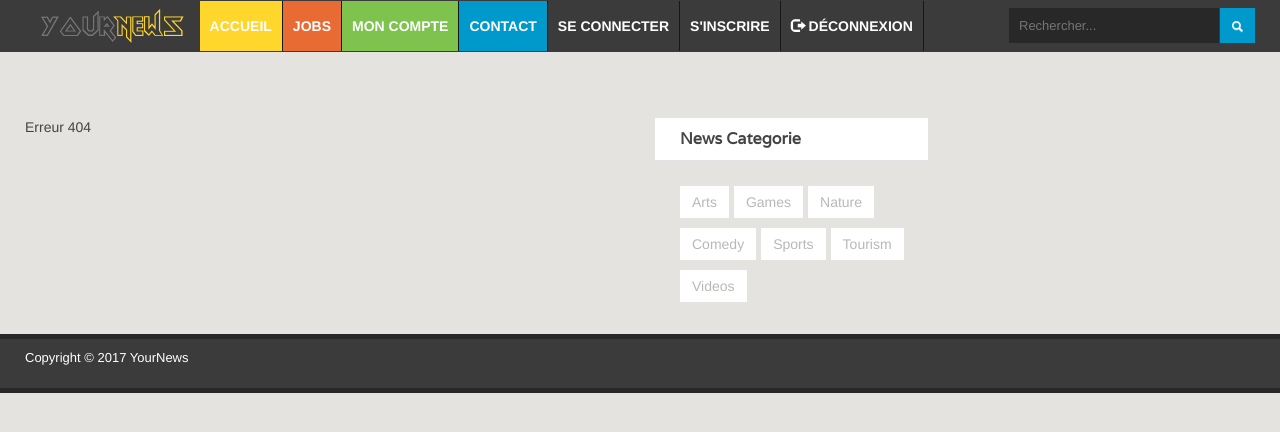
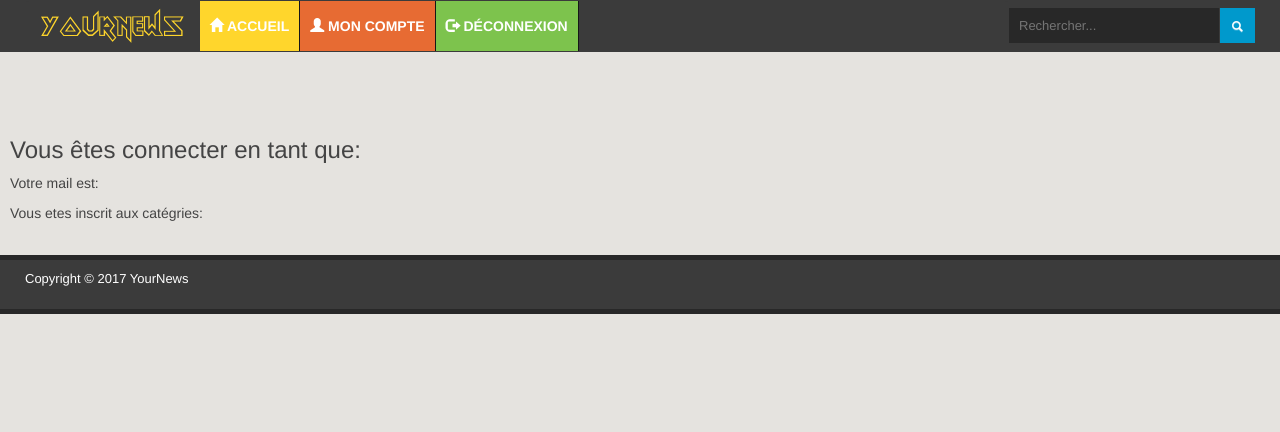
Before and after one commit to Thomasevano/NewsWebsite, a PHP site: page /account in a window 1280 px wide. Shown: the top 432 px of the page. Run offline with PHP 8.4, Linux system fonts and the light colour scheme; the visitor is signed in with stand-in values (Sample User, id 1).

Commit message:
Connexion,  header, session.class, account page, register

```diff
--- a/Controllers/404.php
+++ b/Controllers/404.php
@@ -1,3 +1,8 @@
-<div>
-    Erreur 404
-</div>
+<?php
+
+include ('Core/session.class.php');
+
+echo Session::setflash_link("Erreur 404 la page recherchée n'a pas été trouver", ". BASE_URL .", "danger");
+echo Session::flash_link();
+
+?>
--- /dev/null
+++ b/Controllers/account.php
@@ -0,0 +1,9 @@
+<?php
+
+if (isset($_SESSION['auth']) && $_SESSION['auth'] == true)
+{
+    echo "<h3>Vous êtes connecter en tant que: </h3>
+    <p>Votre mail est: </p>
+    <p>Vous etes inscrit aux catégries: </p>";
+}
+?>
--- a/Models/login.php
+++ b/Models/login.php
@@ -4,8 +4,8 @@
 {
     global $bdd;
 
-    $user = $bdd->prepare("SELECT id_u, login, mdp,level FROM user WHERE login=:login AND mdp=:mdp");
-    $user->bindValue(':login', $params['login'],PDO::PARAM_STR);
+    $user = $bdd->prepare("SELECT * FROM user WHERE mail=:mail AND mdp=:mdp");
+    $user->bindValue(':mail', $params['mail'],PDO::PARAM_STR);
     $user->bindValue(':mdp', sha1($params['mdp']),PDO::PARAM_STR); // mdp a cryter dans la bdd
     $user->execute();
     return $user->fetch();
--- a/Models/register.php
+++ b/Models/register.php
@@ -3,11 +3,11 @@
 {
     global $bdd;
 
-    $sql = "INSERT INTO user (login, mdp, mail) VALUES (:login,:mdp,:mail)";
+    $sql = "INSERT INTO user (mail, login, mdp) VALUES (:mail,:login,:mdp)";
     $requete = $bdd->prepare($sql);
+    $requete->bindParam(':mail', $_POST['mail']);
     $requete->bindParam(':login', $_POST['login']);
-    $requete->bindParam(':password', $_POST['mdp']);
-    $requete->bindParam(':mail', $_POST['mail']);
+    $requete->bindParam(':password', sha1($_POST['mdp']));
 
     $requete->execute();
 
--- a/Views/assets/css/structure.css
+++ b/Views/assets/css/structure.css
@@ -53,7 +53,7 @@
 #searchForm input[type="submit"]{background:url("img/btn_search.png") repeat scroll 0 0 rgba(0,0,0,0); border:0 none; float:right; font-size:0; height:35px; width:35px; -webkit-transition:all 0.5s; -o-transition:all 0.5s; transition:all 0.5s}
 #searchForm input[type="submit"]:hover{opacity:0.75}
 #contentbody{display:inline; float:left; padding:65px 0 22px; width:100%}
-.leftbar_content{float:left; display:inline; width:100%; min-height:200px}
+.leftbar_content{float:left; display:inline; width:100%;}
 .leftbar_content > h2{background:none repeat scroll 0 0 white; border-bottom:1px solid #e3e3e3; border-top:1px solid #e3e3e3; font-size:16px; font-weight:bold; margin:0 0 70px; padding:5px 25px; line-height:32px}
 .single_stuff{float:left; display:inline; width:100%; padding:0 15px; margin-bottom:30px}
 .single_stuff_img{float:left; display:inline; width:100%}
--- a/Views/header.php
+++ b/Views/header.php
@@ -21,6 +21,33 @@
 </div>
 <a class="scrollToTop" href="#"><i class="fa fa-angle-up"></i></a>
 <header id="header">
+    <!--<div class="container">
+        <nav class="navbar navbar-default" role="navigation">
+            <div class="container-fluid">
+                <div class="navbar-header">
+                    <button type="button" class="navbar-toggle collapsed" data-toggle="collapse" data-target="#navbar"
+                            aria-expanded="false" aria-controls="navbar"><span class="sr-only">Toggle navigation</span>
+                        <span class="icon-bar"></span> <span class="icon-bar"></span> <span class="icon-bar"></span>
+                    </button>
+                    <a class="navbar-brand" href="<?/*= BASE_URL; */?>"><span>YourNews</span></a></div>
+                <div id="navbar" class="navbar-collapse collapse">
+                    <ul class="nav navbar-nav custom_nav">
+                        <li><a href="<?/*= BASE_URL; */?>"><i class="glyphicon glyphicon-home"></i> Accueil</a></li>
+                        <li><a href="<?/*= BASE_URL; */?>/account"><i class="glyphicon glyphicon-user"></i> Mon Compte</a>
+                        </li>
+                        <li><a href="<?/*= BASE_URL; */?>/#">Contact</a></li>
+                        <li><a href="<?/*= BASE_URL; */?>/login">Se Connecter</a></li>
+                        <li><a href="<?/*= BASE_URL; */?>/register">S'inscrire</a></li>
+                        <li><a href="<?/*= BASE_URL; */?>/disconnect"><i class="glyphicon glyphicon-log-out"></i> Déconnexion</a></li>
+                    </ul>
+                </div>
+            </div>
+        </nav>
+        <form id="searchForm">
+            <input type="text" placeholder="Rechercher...">
+            <input type="submit" value="">
+        </form>
+    </div>-->
     <div class="container">
         <nav class="navbar navbar-default" role="navigation">
             <div class="container-fluid">
@@ -29,18 +56,23 @@
                             aria-expanded="false" aria-controls="navbar"><span class="sr-only">Toggle navigation</span>
                         <span class="icon-bar"></span> <span class="icon-bar"></span> <span class="icon-bar"></span>
                     </button>
-                    <a class="navbar-brand" href="<?= BASE_URL; ?>/news">Your<span>News</span></a></div>
+                    <a class="navbar-brand" href="<?= BASE_URL; ?>"><span>YourNews</span></a></div>
                 <div id="navbar" class="navbar-collapse collapse">
                     <ul class="nav navbar-nav custom_nav">
-                        <li class=""><a href="<?= BASE_URL; ?>/news">Accueil</a></li>
-                        <li class="dropdown"><a href="<?= BASE_URL; ?>/Views/#" class="dropdown-toggle" data-toggle="dropdown" role="button" aria-expanded="false">Jobs</a>
-                        </li>
-                        <li class="dropdown"><a href="<?= BASE_URL; ?>/Views/#" class="dropdown-toggle" data-toggle="dropdown" role="button" aria-expanded="false">Mon Compte</a>
-                        </li>
-                        <li><a href="<?= BASE_URL; ?>/#">Contact</a></li>
-                        <li><a href="<?= BASE_URL; ?>/login">Se Connecter</a></li>
-                        <li><a href="<?= BASE_URL; ?>/register">S'inscrire</a></li>
-                        <li><a href="<?= BASE_URL; ?>/disconnect"><i class="glyphicon glyphicon-log-out"></i> Déconnexion</a></li>
+                        <li><a href="<?= BASE_URL; ?>"><i class="glyphicon glyphicon-home"></i> Accueil</a></li>
+                        <?php
+
+                        if (isset($_SESSION['auth']) && $_SESSION['auth'] == true)
+                        {
+                            echo '<li><a href=' . BASE_URL . '/account><i class="glyphicon glyphicon-user"></i> Mon Compte</a>';
+                            echo '<li><a href=' . BASE_URL. '/disconnect><i class="glyphicon glyphicon-log-out"></i> Déconnexion</a>';
+                        }
+                        else
+                        {
+                            echo "<li><a href=" . BASE_URL . "/login><i class='glyphicon glyphicon-log-in'></i> Se connecter</a></li>";
+                            echo "<li><a href=" . BASE_URL . "/register>S'inscrire</a></li>";
+                        }
+                        ?>
                     </ul>
                 </div>
             </div>
@@ -49,5 +81,4 @@
             <input type="text" placeholder="Rechercher...">
             <input type="submit" value="">
         </form>
-    </div>
-</header>
+    </div></header>
--- a/Views/layout.php
+++ b/Views/layout.php
@@ -1,32 +1,10 @@
 <?php include 'header.php'; ?>
+<?php include('Core/session.class.php'); ?>
 
 <section id="contentbody">
     <div class="container">
         <div class="row">
-            <div class=" col-sm-12 col-md-6 col-lg-6">
-                <div class="row">
-                    <!--<div class="leftbar_content">
-                        <h2>Les dernières news</h2>-->
-                    <div class="single_stuff wow fadeInDown">
-                        <?php echo $content; ?>
-                    </div>
-                    <!--                    </div>-->
-                </div>
-            </div>
-            <div class="col-sm-12 col-md-3 col-lg-3">
-                <div class="single_blog_sidebar wow fadeInUp">
-                    <h2>News Categorie</h2>
-                    <ul class="poplr_tagnav">
-                        <li><a href="#">Arts</a></li>
-                        <li><a href="#">Games</a></li>
-                        <li><a href="#">Nature</a></li>
-                        <li><a href="#">Comedy</a></li>
-                        <li><a href="#">Sports</a></li>
-                        <li><a href="#">Tourism</a></li>
-                        <li><a href="#">Videos</a></li>
-                    </ul>
-                </div>
-            </div>
+            <?php echo $content; ?>
         </div>
         <script src="http://ajax.googleapis.com/ajax/libs/jquery/1/jquery.min.js"></script>
         <script>
```
Also changed, not shown: Controllers/disconnect.php (+3 -4 lines), Controllers/login.php (+9 -5 lines), Controllers/news.php (+21 -0 lines), Controllers/register.php (+13 -9 lines), Core/session.class.php (added, +43 -0 lines), Models/account.php (added, +7 -0 lines), Views/login.php (+3 -5 lines), Views/register.php (+4 -20 lines), Core/form.class.php (renamed from core/form.class.php), Views/account.php (added).
